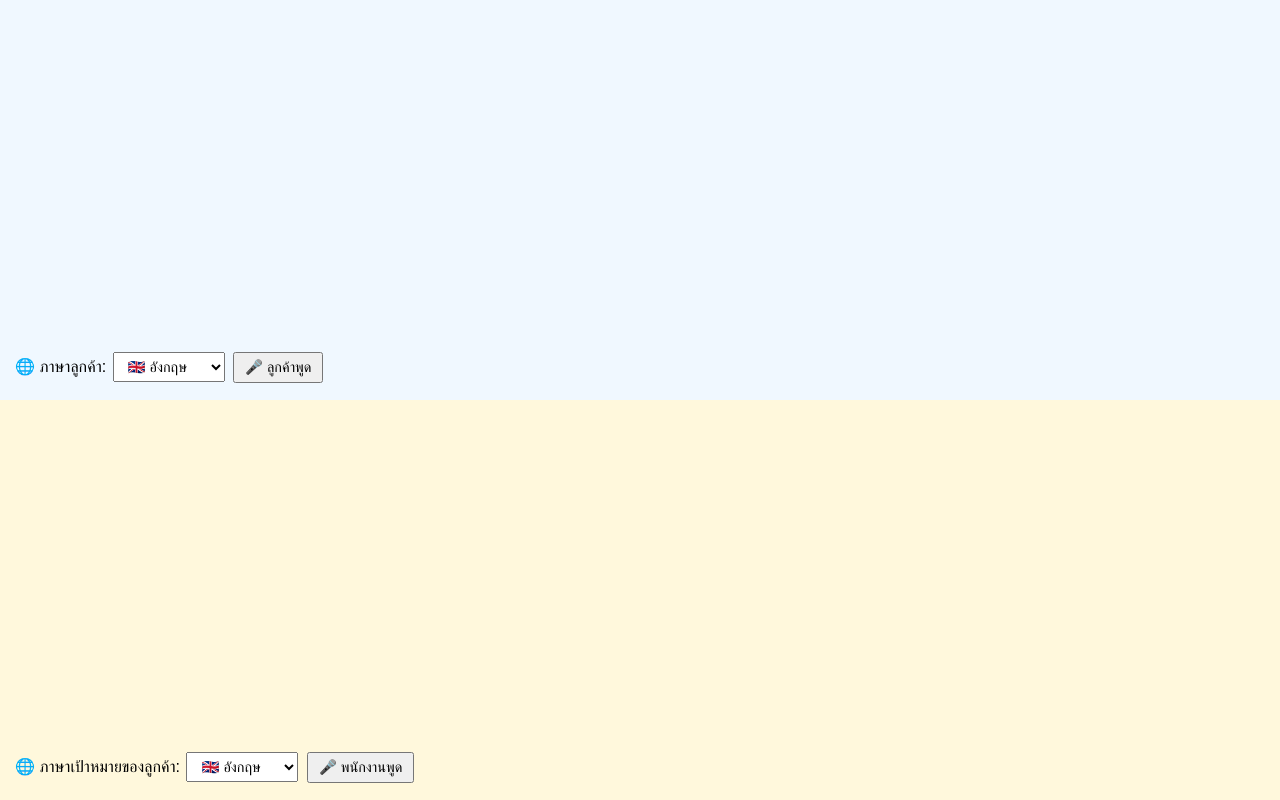
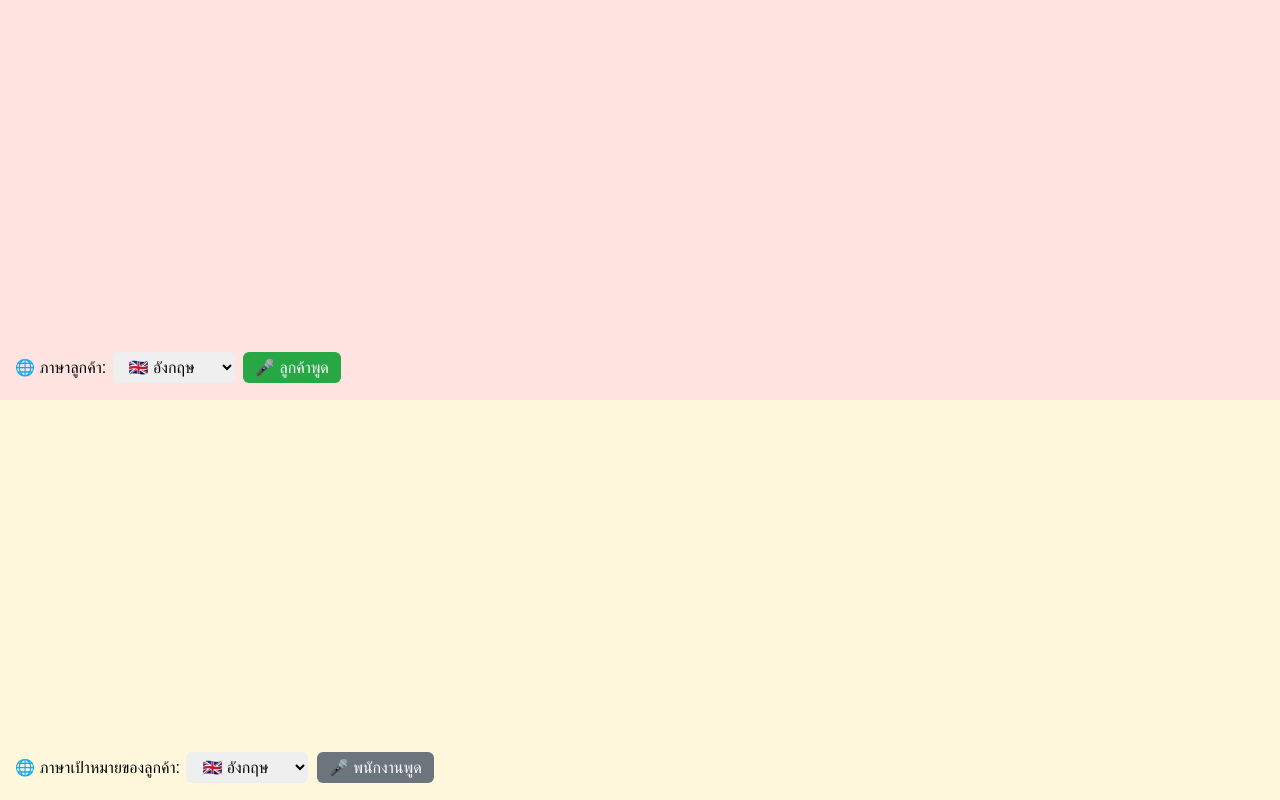
Before and after one commit to aicafecnx/bot, a plain HTML site: page staff.html in a window 1280 px wide. Both pictures are taken after a click on the button "🎤 ลูกค้าพูด". Drawn offline with Linux system fonts and the light colour scheme.

Commit message:
staff.html

```diff
--- a/staff.html
+++ b/staff.html
@@ -19,10 +19,10 @@
       flex-direction: column-reverse;
     }
     #customer {
-      background-color: #f0f8ff;
+      background-color: #ffe4e1; /* ชมพูอ่อน */
     }
     #staff {
-      background-color: #fff8dc;
+      background-color: #fff8dc; /* เหลืองอ่อน */
     }
     .controls {
       padding: 5px;
@@ -43,8 +43,19 @@
     }
     select, button {
       margin: 2px;
-      padding: 5px 10px;
-      font-size: 0.9rem;
+      padding: 6px 12px;
+      font-size: 1rem;
+      border: none;
+      border-radius: 6px;
+      cursor: pointer;
+    }
+    button.active {
+      background-color: #28a745; /* เขียว */
+      color: white;
+    }
+    button.inactive {
+      background-color: #6c757d; /* เทา */
+      color: white;
     }
   </style>
 </head>
@@ -66,7 +77,7 @@
         <option value="de-DE">🇩🇪 เยอรมัน</option>
         <option value="th-TH">🇹🇭 ไทย</option>
       </select>
-      <button onclick="startRecognition('customer')">🎤 ลูกค้าพูด</button>
+      <button id="customerBtn" class="inactive" onclick="startRecognition('customer')">🎤 ลูกค้าพูด</button>
     </label>
   </div>
 </div>
@@ -87,28 +98,44 @@
         <option value="de">🇩🇪 เยอรมัน</option>
         <option value="th">🇹🇭 ไทย</option>
       </select>
-      <button onclick="startRecognition('staff')">🎤 พนักงานพูด</button>
+      <button id="staffBtn" class="inactive" onclick="startRecognition('staff')">🎤 พนักงานพูด</button>
     </label>
   </div>
 </div>
 
 <script>
   let recognition;
+  let activeBtn = null;
 
   function startRecognition(mode) {
-    if (recognition) recognition.stop();
+    // ปิด recognition เดิมถ้ามี
+    if (recognition) {
+      recognition.stop();
+      if (activeBtn) {
+        activeBtn.classList.remove('active');
+        activeBtn.classList.add('inactive');
+      }
+    }
+
+    const lang = (mode === 'customer')
+      ? document.getElementById('customerLang').value
+      : 'th-TH';
+    const targetLang = (mode === 'customer') ? 'th' : document.getElementById('staffLang').value;
+    const btn = document.getElementById(mode + 'Btn');
+
+    // ตั้งค่าปุ่มสีเขียว
+    activeBtn = btn;
+    btn.classList.remove('inactive');
+    btn.classList.add('active');
 
     recognition = new webkitSpeechRecognition();
-    recognition.lang = (mode === 'customer')
-      ? document.getElementById('customerLang').value
-      : 'th-TH';
-
+    recognition.lang = lang;
     recognition.interimResults = false;
     recognition.continuous = false;
 
     recognition.onresult = async (event) => {
       const text = event.results[0][0].transcript;
-      const translated = await translateText(text, mode);
+      const translated = await translateText(text, targetLang);
       const container = document.getElementById(mode);
       const entry = document.createElement('div');
       entry.className = 'entry';
@@ -123,14 +150,16 @@
       alert("⚠️ Error: " + e.error);
     };
 
+    recognition.onend = () => {
+      // กลับเป็นปุ่มสีเทา
+      btn.classList.remove('active');
+      btn.classList.add('inactive');
+    };
+
     recognition.start();
   }
 
-  async function translateText(text, mode) {
-    const targetLang = (mode === 'customer')
-      ? 'th' // ลูกค้าพูด → แปลเป็นไทย
-      : document.getElementById('staffLang').value; // พนักงานพูด → แปลเป็นภาษาลูกค้า
-
+  async function translateText(text, targetLang) {
     try {
       const res = await fetch(`https://translate.googleapis.com/translate_a/single?client=gtx&sl=auto&tl=${targetLang}&dt=t&q=${encodeURIComponent(text)}`);
       const data = await res.json();
```
